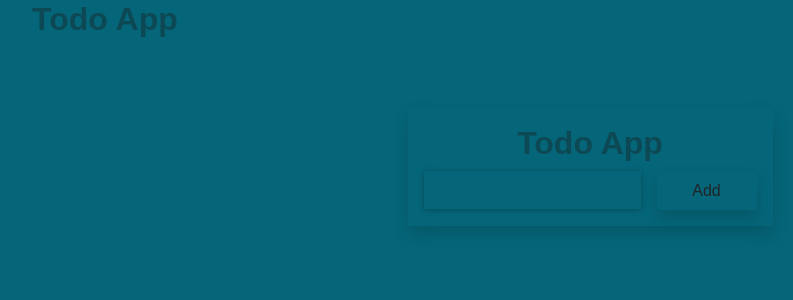
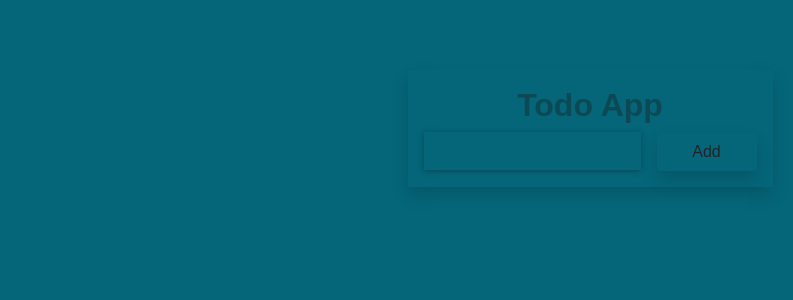
Before and after one commit to adil-shabab/todo-app-react, a React (Create React App) app in the folder todo/: page / in a window 1280 px wide. Shown: the top 300 px of the page, without its empty margins (50-843 px from the left). Built offline with nearby package versions, Linux system fonts and the light colour scheme.

Commit message:
completed

```diff
--- a/todo/src/components/Header/Header.js
+++ b/todo/src/components/Header/Header.js
@@ -3,9 +3,7 @@ import './Header.css'
 
 function Header() {
   return (
-    <div className='container'>
-        <h2>Todo App</h2>
-    </div>
+    <div className='container'></div>
   )
 }
 
```
